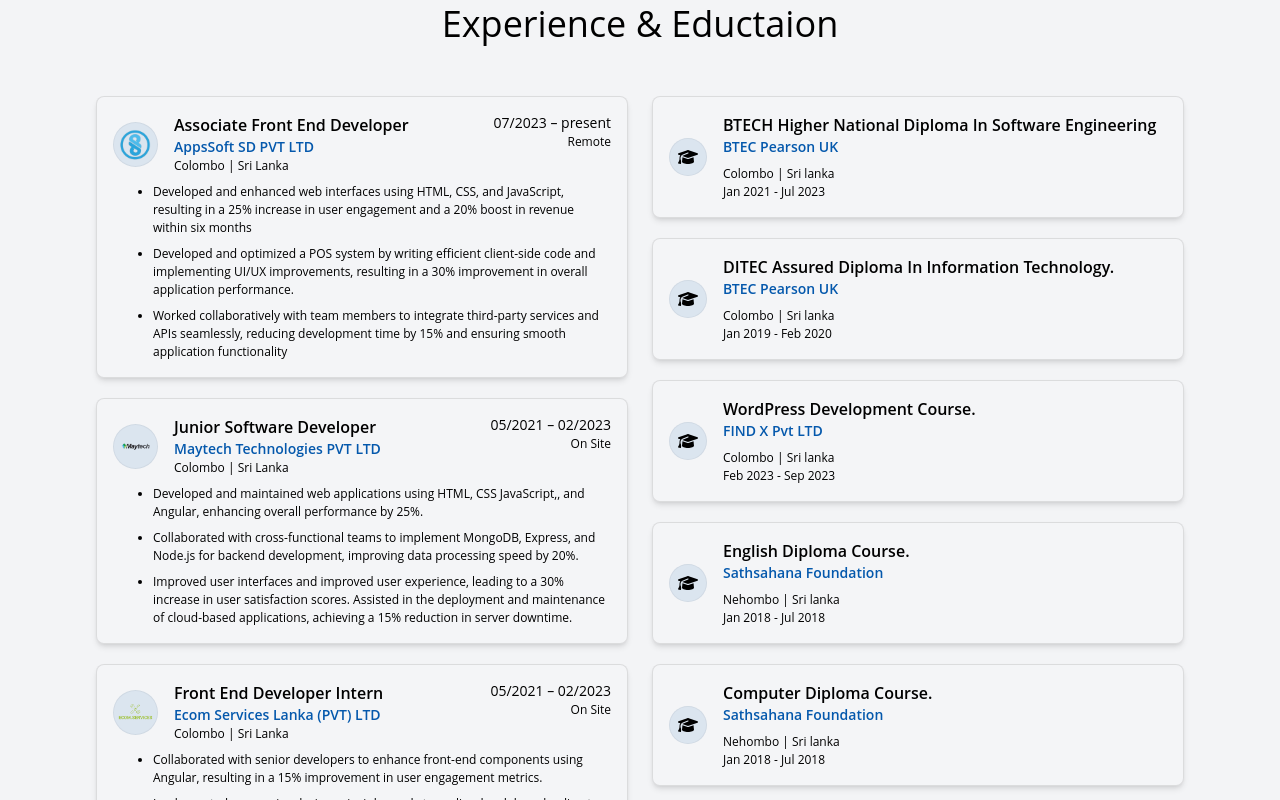
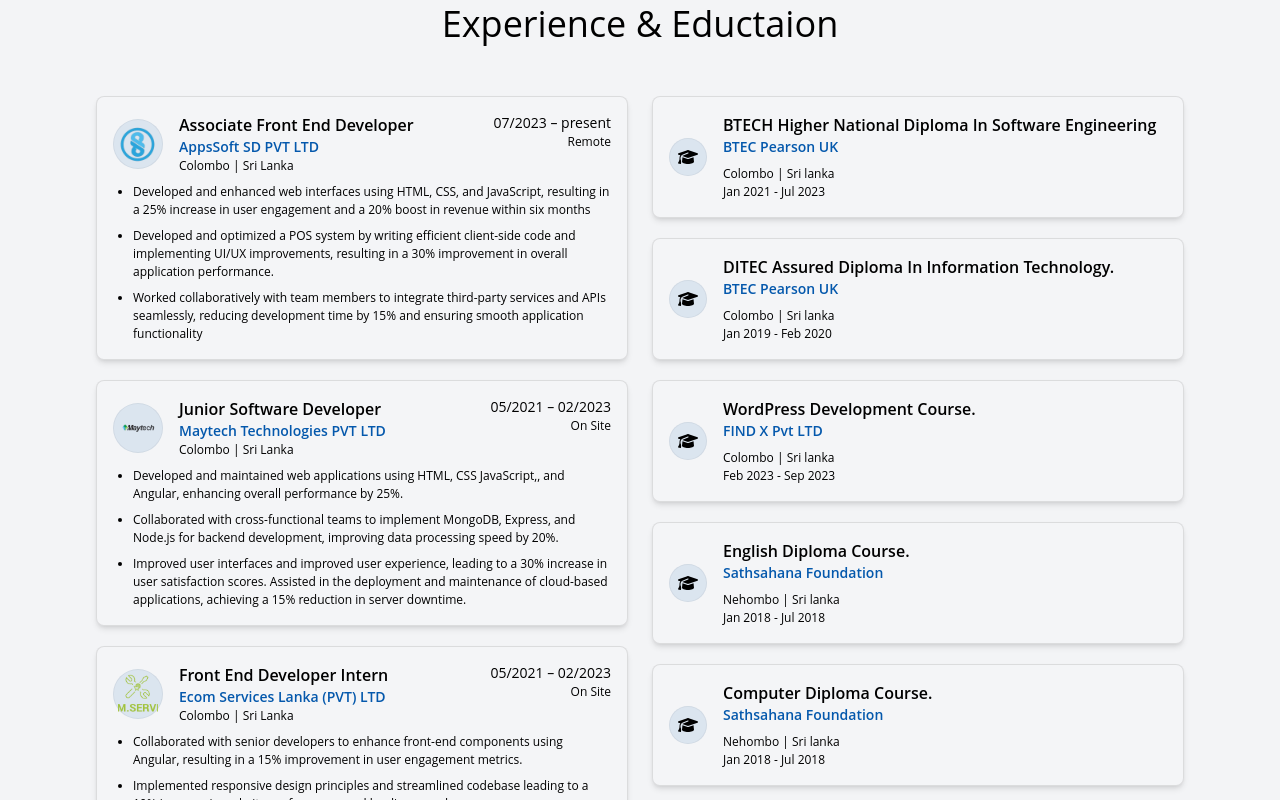
Before and after one commit to Aadhil728/Aadhil-Portfolio, a React (Create React App) app: page / in a window 1280 px wide. Shown: the part 1720-2520 px from the top of the page. Built offline with nearby package versions, Linux system fonts and the light colour scheme.

Commit message:
all bugs are fixed

```diff
--- a/src/components/ExperienceSection.jsx
+++ b/src/components/ExperienceSection.jsx
@@ -2,47 +2,23 @@ import React from 'react'
 import SectionHeading from '../shared/SectionHeading'
 import { educationData, experiencesData } from '../lib/data';
 import { useSectionInView } from '../lib/hooks';
-import { motion } from 'framer-motion'
 
 const ExperienceSection = () => {
-
-    const animationVarientFromLeft = {
-        initial: { opacity: 0, x: -100 },
-        animate: {
-            x: 0,
-            opacity: 1,
-            transition: {
-                duration: 0.5,
-            },
-        }
-    }
-
-    const animationVarientFromRight = {
-        initial: { opacity: 0, x: 100 },
-        animate: {
-            x: 0,
-            opacity: 1,
-            transition: {
-                duration: 0.5,
-            },
-        }
-    }
 
     const ref = useSectionInView('Experience', 0.5);
 
     return (
-        <section id='experience' ref={ref} className='w-full '>
+        <section id='experience' ref={ref}>
             <SectionHeading text='Experience & Eductaion' />
 
             <div className='grid grid-cols-1 lg:grid-cols-2 gap-6'>
                 <div>
                     {experiencesData.map((item, index) => (
-                        <motion.div key={index} className='border border-black/10 p-4 rounded-lg mb-5 bg-white/10 shadow-md'
-                            variants={animationVarientFromLeft} initial='initial' whileInView="animate">
+                        <div key={index} className='border border-black/10 p-4 rounded-lg mb-5 bg-white/10 shadow-md'>
                             <div className='lg:flex gap-2 justify-between'>
                                 <div className='flex gap-4 items-center'>
                                     <div className='border border-black/5 p-1 rounded-full bg-primary/10'>
-                                        <img className='w-[35px] h-[35px] object-contain' src={item.image} alt={item.image} />
+                                        <img className='w-[40px] h-[40px] object-cover' src={item.image} alt={item.image} />
                                     </div>
                                     <div>
                                         <h3 className="font-semibold capitalize">{item.title}</h3>
@@ -56,21 +32,20 @@ const ExperienceSection = () => {
                                     <p className='!mt-0 !text-[12px]'>{item.type}</p>
                                 </div>
                             </div>
-                            <ul className='ml-5'>
+                            <ul>
                                 <li className='list-disc !ml-5 !lg:ml-20 !text-[12px] mt-2'>{item.description}</li>
                                 <li className='list-disc !ml-5 !lg:ml-20 !text-[12px] mt-2'>{item.description2}</li>
                                 <li className='list-disc !ml-5 !lg:ml-20 !text-[12px] mt-2'>{item.description3}</li>
                             </ul>
-                        </motion.div>
+                        </div>
                     ))}
                 </div>
 
                 <div>
                     {educationData.map((item, index) => (
-                        <motion.div key={index} className='border border-black/10 p-4 rounded-lg mb-5 bg-white/10 shadow-md'
-                        variants={animationVarientFromRight} initial='initial' whileInView="animate">
+                        <div key={index} className='border border-black/10 p-4 rounded-lg mb-5 bg-white/10 shadow-md'>
                             <div className='flex gap-2 justify-between'>
-                                <div div className='flex gap-4 items-center' >
+                                <div className='flex gap-4 items-center'>
                                     <div className='border border-black/5 p-2 rounded-full bg-primary/10'>
                                         <span className='text-xl'>{item.image}</span>
                                     </div>
@@ -84,13 +59,12 @@ const ExperienceSection = () => {
                                     </div>
                                 </div>
                             </div>
-                        </motion.div>
-                    ))
-                    }
-                </div >
-            </div >
+                        </div>
+                    ))}
+                </div>
+            </div>
 
-        </section >
+        </section>
     )
 }
 
```
